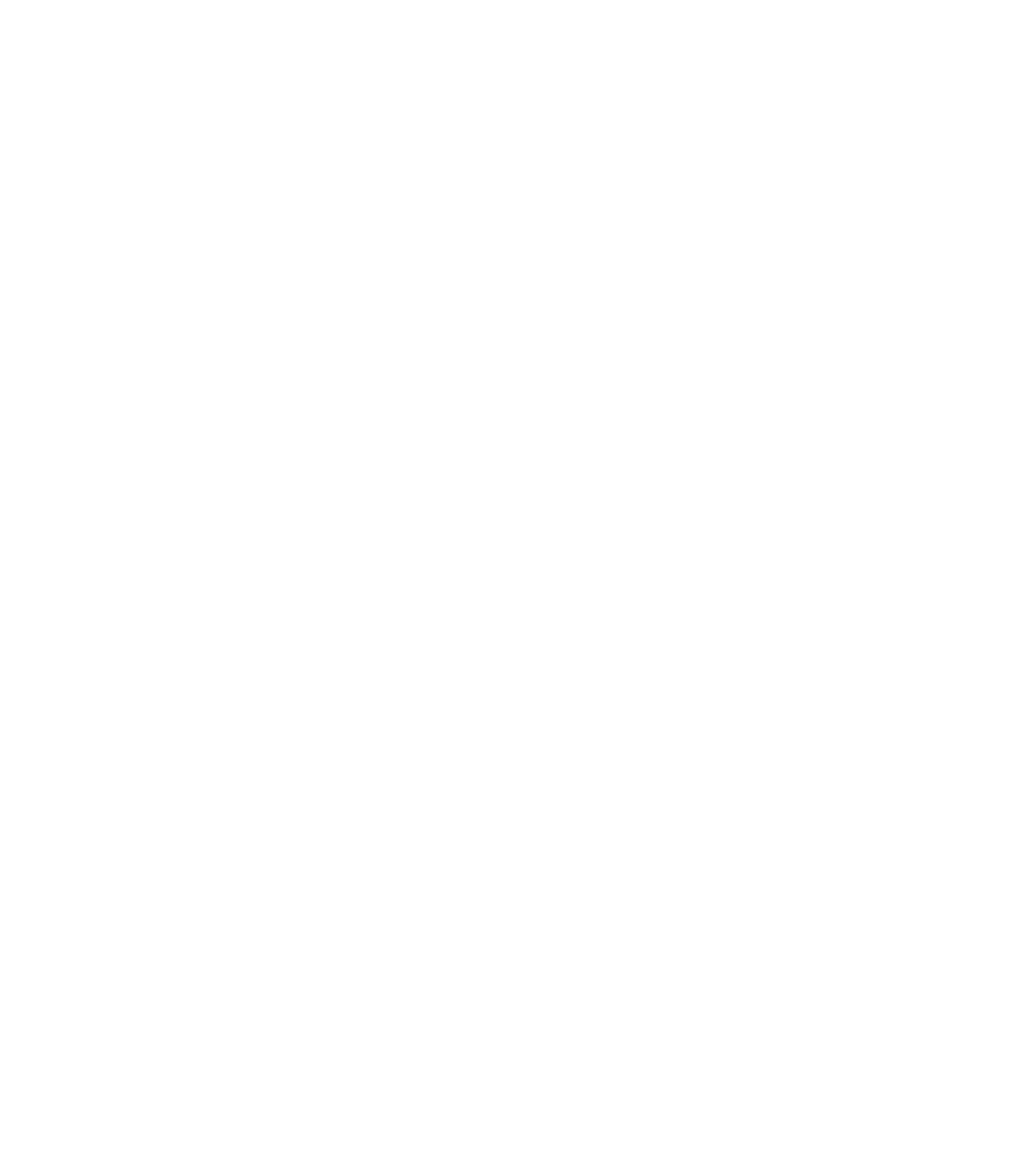
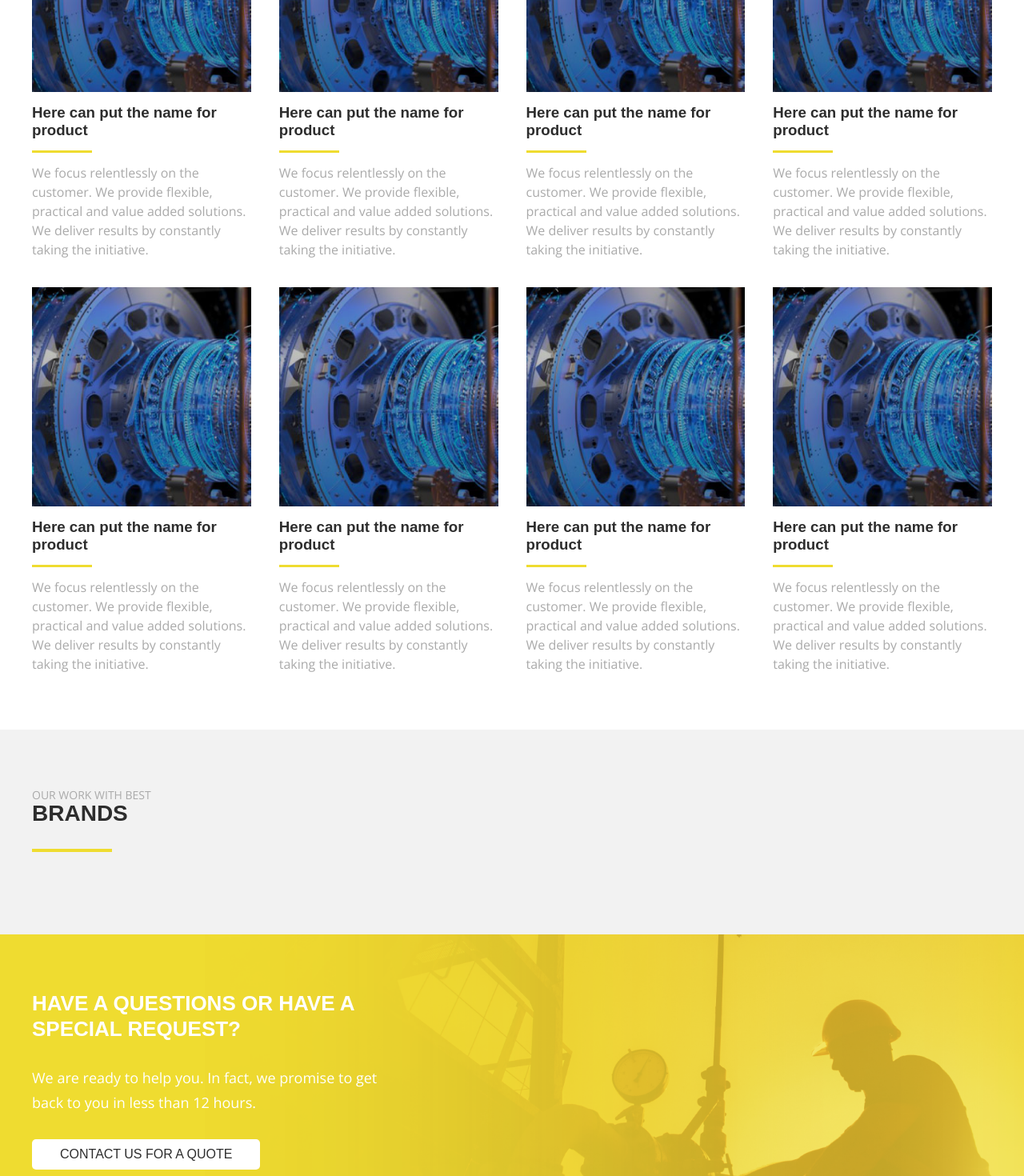
Before and after one commit to davecast/neussts, a Vue app: page /products in a window 1280 px wide. Shown: the part 880-2350 px from the top of the page at 80% size. Before the commit the page ends 800 px from the top, so only its background shows below. Built offline with nearby package versions, Linux system fonts and the light colour scheme; a web font is replaced by a local one.

Commit message:
Mackup product page and add product component

```diff
--- a/src/App.vue
+++ b/src/App.vue
@@ -180,6 +180,12 @@ p {
 .grid__2--2--1 {
   grid-template: 1fr / 2fr 2fr 1fr;
 }
+.grid__1--3 {
+  grid-template: 1fr / 1fr 3fr;
+}
+.grid__col--4 {
+  grid-template: 1fr / repeat(4, 1fr);
+}
 .grid__col--6 {
   grid-template: 1fr / repeat(6, 1fr);
 }
--- a/src/components/NeTitle.vue
+++ b/src/components/NeTitle.vue
@@ -83,4 +83,12 @@ export default {
   text-transform: uppercase;
   font-weight: 900;
 }
+.title__second {
+  color: #aaaaaa;
+  text-transform: uppercase;
+  font-size: 14px;
+  line-height: 24px;
+  font-family: "Open Sans", sans-serif;
+  font-weight: 500;
+}
 </style>
--- /dev/null
+++ b/src/components/Product.vue
@@ -0,0 +1,57 @@
+<template>
+  <article>
+    <figure class="image">
+      <img :src="require(`@/assets/${this.image}`)" :alt="this.title" />
+    </figure>
+    <h3 class="title">{{ this.title }}</h3>
+    <p class="text">
+      <slot></slot>
+    </p>
+  </article>
+</template>
+
+<script>
+export default {
+  name: "Product",
+  props: {
+    image: {
+      type: String
+    },
+    title: {
+      type: String
+    }
+  }
+};
+</script>
+
+<style scoped>
+.image {
+  max-width: 100%;
+  margin-bottom: 15px;
+}
+.image img {
+  max-width: 100%;
+}
+.title {
+  position: relative;
+  padding-bottom: 15px;
+  margin-bottom: 15px;
+  color: #2d2d2d;
+}
+.title::before {
+  content: "";
+  position: absolute;
+  width: 75px;
+  height: 3px;
+  background: #efdc30;
+  margin: 0 auto;
+  left: 0;
+  right: auto;
+  bottom: -2px;
+}
+.text {
+  font-size: 16px;
+  line-height: 24px;
+  color: #aaaaaa;
+}
+</style>
--- a/src/views/Products.vue
+++ b/src/views/Products.vue
@@ -13,16 +13,130 @@
         gas industry.
       </p>
     </Banner>
+    <DcSection class="back--grey--d">
+      <div class="container">
+        <Title
+          title="products"
+          subtitle="portfolio of"
+          color="2d2d2d"
+          position="center"
+        />
+        <div class="grid grid__col--4 grid__gap--35">
+          <Product
+            image="products/pro__1.jpg"
+            title="Here can put the name for product"
+          >
+            We focus relentlessly on the customer. We provide flexible,
+            practical and value added solutions. We deliver results by
+            constantly taking the initiative.
+          </Product>
+          <Product
+            image="products/pro__1.jpg"
+            title="Here can put the name for product"
+          >
+            We focus relentlessly on the customer. We provide flexible,
+            practical and value added solutions. We deliver results by
+            constantly taking the initiative.
+          </Product>
+          <Product
+            image="products/pro__1.jpg"
+            title="Here can put the name for product"
+          >
+            We focus relentlessly on the customer. We provide flexible,
+            practical and value added solutions. We deliver results by
+            constantly taking the initiative.
+          </Product>
+          <Product
+            image="products/pro__1.jpg"
+            title="Here can put the name for product"
+          >
+            We focus relentlessly on the customer. We provide flexible,
+            practical and value added solutions. We deliver results by
+            constantly taking the initiative.
+          </Product>
+          <Product
+            image="products/pro__1.jpg"
+            title="Here can put the name for product"
+          >
+            We focus relentlessly on the customer. We provide flexible,
+            practical and value added solutions. We deliver results by
+            constantly taking the initiative.
+          </Product>
+          <Product
+            image="products/pro__1.jpg"
+            title="Here can put the name for product"
+          >
+            We focus relentlessly on the customer. We provide flexible,
+            practical and value added solutions. We deliver results by
+            constantly taking the initiative.
+          </Product>
+          <Product
+            image="products/pro__1.jpg"
+            title="Here can put the name for product"
+          >
+            We focus relentlessly on the customer. We provide flexible,
+            practical and value added solutions. We deliver results by
+            constantly taking the initiative.
+          </Product>
+          <Product
+            image="products/pro__1.jpg"
+            title="Here can put the name for product"
+          >
+            We focus relentlessly on the customer. We provide flexible,
+            practical and value added solutions. We deliver results by
+            constantly taking the initiative.
+          </Product>
+        </div>
+      </div>
+    </DcSection>
+    <DcSection class="back--grey--c">
+      <div class="container">
+        <div class="grid grid__gap--35 grid__1--3 ">
+          <div class="grid__item">
+            <Title
+              title="BRANDS"
+              subtitle="OUR WORK WITH BEST"
+              color="2d2d2d"
+              position="left"
+            />
+          </div>
+          <div class="grid__item"></div>
+        </div>
+      </div>
+    </DcSection>
+    <CallAction backgroundImage="call__contact.png" backgroundColor="#efdc30">
+      <h2 class="title__section text--white mb--x3">
+        HAVE A QUESTIONS OR HAVE A SPECIAL REQUEST?
+      </h2>
+      <p class="text--normal text--white text__content--normal  mb--x3">
+        We are ready to help you. In fact, we promise to get back to you in less
+        than 12 hours.
+      </p>
+      <NeButton routeLink="/contact" align="left">
+        contact us for a quote
+      </NeButton>
+    </CallAction>
   </div>
 </template>
 
 <script>
 import Banner from "@/components/Banner.vue";
+import Title from "@/components/NeTitle.vue";
+import CallAction from "@/components/CallAction.vue";
+import NeButton from "@/components/Button.vue";
+import Product from "@/components/Product.vue";
+
+import DcSection from "@/layouts/DcSection.vue";
 
 export default {
   name: "Products",
   components: {
-    Banner
+    Banner,
+    DcSection,
+    Title,
+    CallAction,
+    NeButton,
+    Product
   },
   mounted() {
     window.scrollTo(0, 0);
```
Also changed, not shown: src/assets/products/pro__1.jpg (added).
